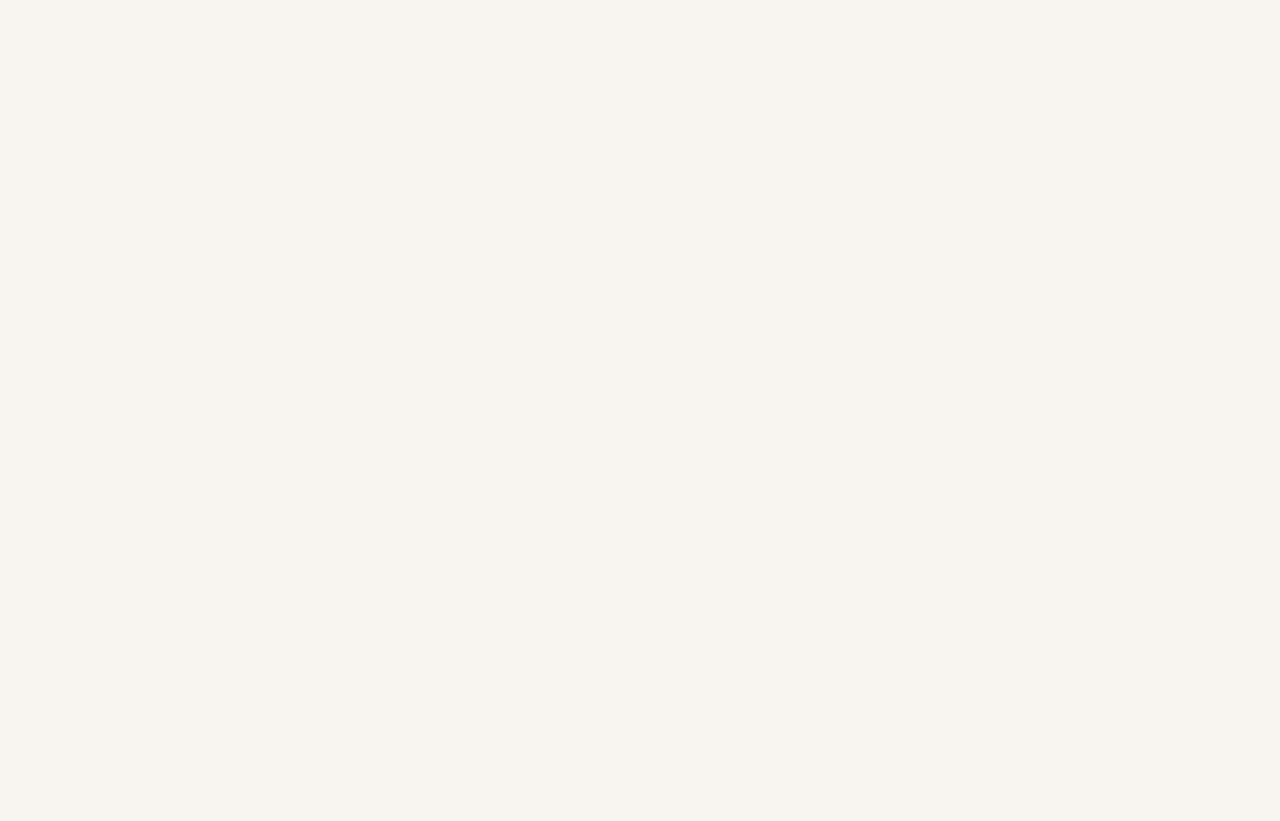
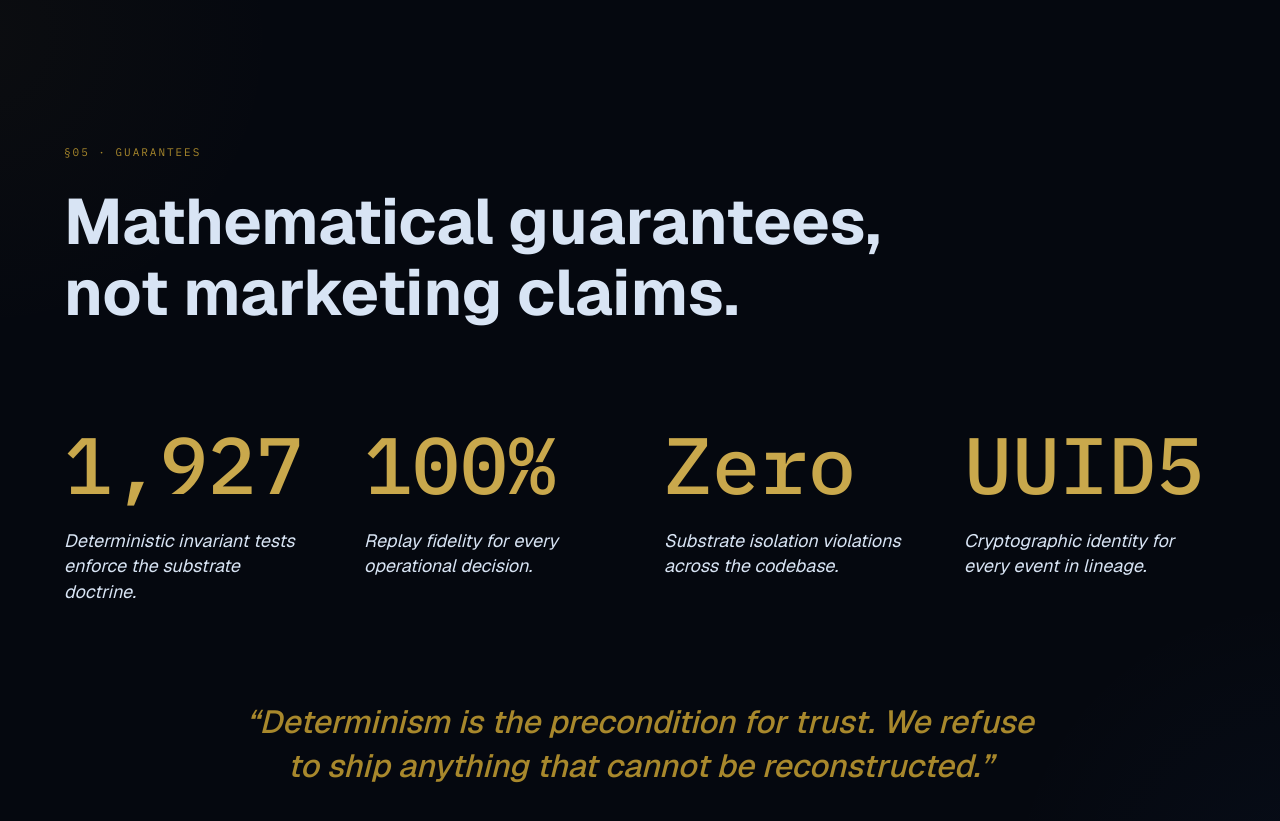
Before and after one commit to cyberdawg2004/operious-ai, a Next.js app in the folder frontend/: page / in a window 1280 px wide. Shown: the part 4500-5321 px from the top of the page. Before the commit the page ends 4479 px from the top, so only its background shows below. Built offline with nearby package versions, Linux system fonts and the light colour scheme; a web font is replaced by a local one.

Commit message:
feat: add B6 Trust & Proof section with responsive grid and animations
Create Trust & Proof section with background, header, grid, and animated stats.

Co-authored-by: Imad Abdulmalik Baraja <205068812+cyberdawg2004@users.noreply.github.com>

```diff
--- a/frontend/app/page.tsx
+++ b/frontend/app/page.tsx
@@ -2,6 +2,7 @@ import { Hero } from "@/components/hero";
 import { ProblemSection } from "@/components/problem-section";
 import { SubstrateStack } from "@/components/substrate-stack";
 import { DomainCards } from "@/components/domain-cards";
+import { TrustProof } from "@/components/trust-proof";
 
 export default function Home() {
   return (
@@ -10,6 +11,7 @@ export default function Home() {
       <ProblemSection />
       <SubstrateStack />
       <DomainCards />
+      <TrustProof />
     </main>
   );
 }
--- /dev/null
+++ b/frontend/components/trust-proof.tsx
@@ -0,0 +1,196 @@
+"use client";
+
+import { useRef, useEffect, useState } from "react";
+import { motion, useInView } from "framer-motion";
+
+const stats = [
+  {
+    value: 1927,
+    display: "1,927",
+    isNumeric: true,
+    description: "Deterministic invariant tests enforce the substrate doctrine.",
+  },
+  {
+    value: 100,
+    display: "100%",
+    suffix: "%",
+    isNumeric: true,
+    description: "Replay fidelity for every operational decision.",
+  },
+  {
+    value: 0,
+    display: "Zero",
+    isNumeric: false,
+    description: "Substrate isolation violations across the codebase.",
+  },
+  {
+    value: null,
+    display: "UUID5",
+    isNumeric: false,
+    description: "Cryptographic identity for every event in lineage.",
+  },
+];
+
+function useCountUp(
+  end: number,
+  duration: number,
+  shouldStart: boolean
+): number {
+  const [count, setCount] = useState(0);
+
+  useEffect(() => {
+    if (!shouldStart) return;
+
+    let startTime: number | null = null;
+    let animationFrame: number;
+
+    const easeOutExpo = (t: number): number => {
+      return t === 1 ? 1 : 1 - Math.pow(2, -10 * t);
+    };
+
+    const animate = (currentTime: number) => {
+      if (startTime === null) startTime = currentTime;
+      const elapsed = currentTime - startTime;
+      const progress = Math.min(elapsed / duration, 1);
+      const easedProgress = easeOutExpo(progress);
+      setCount(Math.floor(easedProgress * end));
+
+      if (progress < 1) {
+        animationFrame = requestAnimationFrame(animate);
+      } else {
+        setCount(end);
+      }
+    };
+
+    animationFrame = requestAnimationFrame(animate);
+
+    return () => {
+      if (animationFrame) cancelAnimationFrame(animationFrame);
+    };
+  }, [end, duration, shouldStart]);
+
+  return count;
+}
+
+function StatCell({
+  stat,
+  index,
+  inView,
+}: {
+  stat: (typeof stats)[0];
+  index: number;
+  inView: boolean;
+}) {
+  const count = useCountUp(
+    stat.isNumeric && stat.value !== null ? stat.value : 0,
+    1200,
+    inView && stat.isNumeric && stat.value !== null && stat.value > 0
+  );
+
+  const formatNumber = (num: number) => {
+    return num.toLocaleString("en-US");
+  };
+
+  const displayValue = () => {
+    if (!stat.isNumeric) {
+      return stat.display;
+    }
+    if (stat.value === 0) {
+      return "Zero";
+    }
+    return `${formatNumber(count)}${stat.suffix || ""}`;
+  };
+
+  return (
+    <motion.div
+      initial={{ opacity: 0, y: 20 }}
+      animate={inView ? { opacity: 1, y: 0 } : { opacity: 0, y: 20 }}
+      transition={{
+        duration: 0.6,
+        delay: index * 0.1,
+        ease: [0.16, 1, 0.3, 1],
+      }}
+    >
+      <div
+        className="font-mono text-[80px] font-medium leading-none text-gold-bright"
+        style={{ fontVariantNumeric: "tabular-nums" }}
+      >
+        {displayValue()}
+      </div>
+      <p className="mt-6 max-w-[240px] font-serif-display text-[18px] italic leading-[1.4] text-[#D8E4F4]">
+        {stat.description}
+      </p>
+    </motion.div>
+  );
+}
+
+export function TrustProof() {
+  const sectionRef = useRef<HTMLElement>(null);
+  const isInView = useInView(sectionRef, { once: true, margin: "-100px" });
+
+  return (
+    <section
+      ref={sectionRef}
+      className="relative bg-[#05080F] py-40 px-16"
+    >
+      {/* Atmospheric corner gradients */}
+      <div
+        className="pointer-events-none absolute inset-0 overflow-hidden"
+        aria-hidden="true"
+      >
+        <div
+          className="absolute -top-1/4 -left-1/4 h-[600px] w-[600px] rounded-full"
+          style={{
+            background:
+              "radial-gradient(circle, rgba(168, 136, 44, 0.04) 0%, transparent 70%)",
+          }}
+        />
+        <div
+          className="absolute -bottom-1/4 -right-1/4 h-[600px] w-[600px] rounded-full"
+          style={{
+            background:
+              "radial-gradient(circle, rgba(59, 130, 246, 0.04) 0%, transparent 70%)",
+          }}
+        />
+      </div>
+
+      <div className="relative mx-auto max-w-[1280px]">
+        {/* Section header */}
+        <div>
+          <span className="font-mono text-[11px] uppercase tracking-[0.18em] text-gold">
+            §05 · GUARANTEES
+          </span>
+          <h2 className="mt-6 font-serif-display text-[64px] font-bold leading-[1.1] text-[#D8E4F4]">
+            Mathematical guarantees,
+            <br />
+            not marketing claims.
+          </h2>
+        </div>
+
+        {/* Four-column grid */}
+        <div className="mt-24 grid grid-cols-2 gap-12 lg:grid-cols-4">
+          {stats.map((stat, index) => (
+            <StatCell key={index} stat={stat} index={index} inView={isInView} />
+          ))}
+        </div>
+
+        {/* Pull quote */}
+        <motion.div
+          className="mx-auto mt-24 max-w-[800px] text-center"
+          initial={{ opacity: 0, y: 16 }}
+          animate={isInView ? { opacity: 1, y: 0 } : { opacity: 0, y: 16 }}
+          transition={{
+            duration: 0.6,
+            delay: 1.4,
+            ease: [0.16, 1, 0.3, 1],
+          }}
+        >
+          <p className="font-serif-display text-[32px] italic font-medium leading-[1.4] text-gold">
+            &ldquo;Determinism is the precondition for trust. We refuse to ship
+            anything that cannot be reconstructed.&rdquo;
+          </p>
+        </motion.div>
+      </div>
+    </section>
+  );
+}
```
